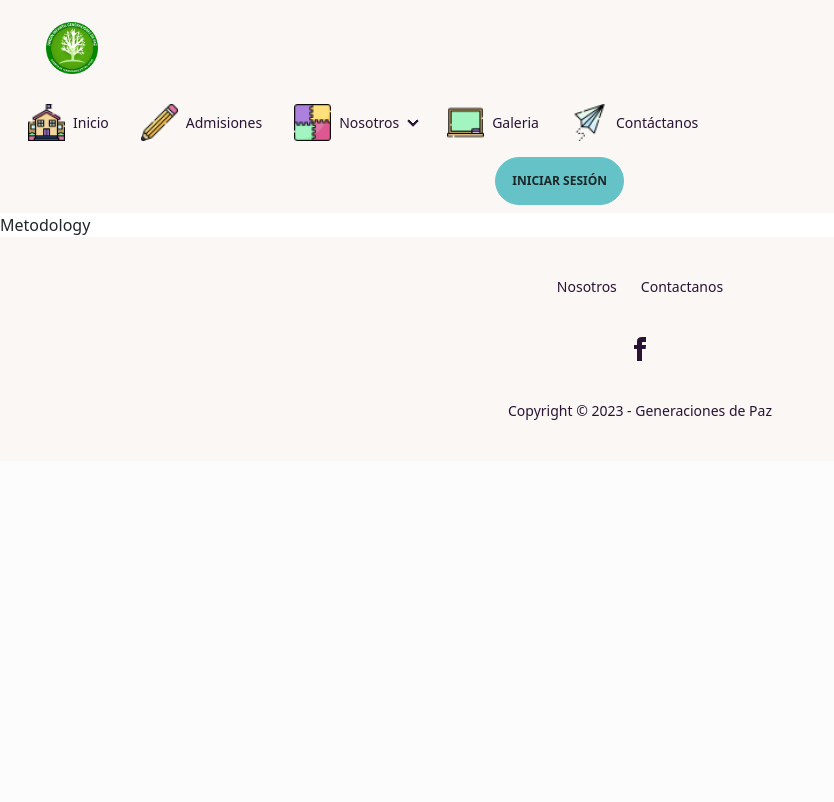
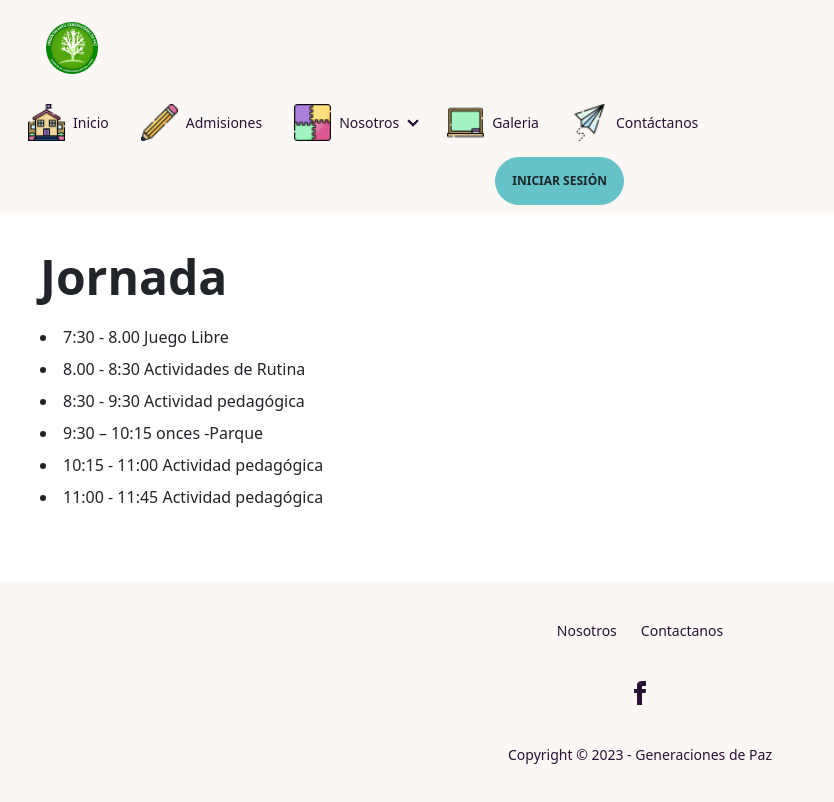
Before and after one commit to Julieth-Plazas/GeneracionesPaz, a React (Create React App) app in the folder jardinfrontend/: page /metodologia in a window 1280 px wide. Shown: the top 802 px of the page, without its empty margins (0-834 px from the left). Built offline with nearby package versions, Linux system fonts and the light colour scheme; the HTML template or start-up script is replaced by a standard one.

Commit message:
Metodology

```diff
--- a/jardinfrontend/package.json
+++ b/jardinfrontend/package.json
@@ -7,11 +7,12 @@
     "@testing-library/react": "^13.4.0",
     "@testing-library/user-event": "^13.5.0",
     "bootstrap": "^5.3.1",
-    "daisyui": "^3.5.0",
+    "daisyui": "^3.6.3",
+    "express": "^4.18.2",
     "react": "^18.2.0",
     "react-dom": "^18.2.0",
     "react-hook-form": "^7.45.4",
-    "react-router-dom": "^6.14.2",
+    "react-router-dom": "^6.15.0",
     "react-scripts": "5.0.1",
     "tailwindcss": "^3.3.3",
     "web-vitals": "^2.1.4"
--- a/jardinfrontend/src/pages/Metodology.jsx
+++ b/jardinfrontend/src/pages/Metodology.jsx
@@ -2,7 +2,18 @@ import React from 'react'
 
 const Metodology = () => {
   return (
-    <div>Metodology</div>
+    <div className="p-10">
+              <h1 className="text-5xl font-bold">Jornada</h1>
+              <p className="py-6">
+               <li className="pb-2">7:30 - 8.00   Juego Libre </li>
+               <li className="pb-2">8.00 -  8:30 Actividades de Rutina</li>
+               <li className="pb-2">8:30 - 9:30 Actividad pedagógica</li>
+               <li className="pb-2">9:30 – 10:15  onces -Parque</li>
+               <li className="pb-2">10:15 - 11:00 Actividad pedagógica</li>
+               <li className="pb-2">11:00 - 11:45  Actividad pedagógica</li>
+              </p>
+
+              </div>
   )
 }
 
```
Also changed, not shown: 1 other file (tests, documents, lock files or other folders).
